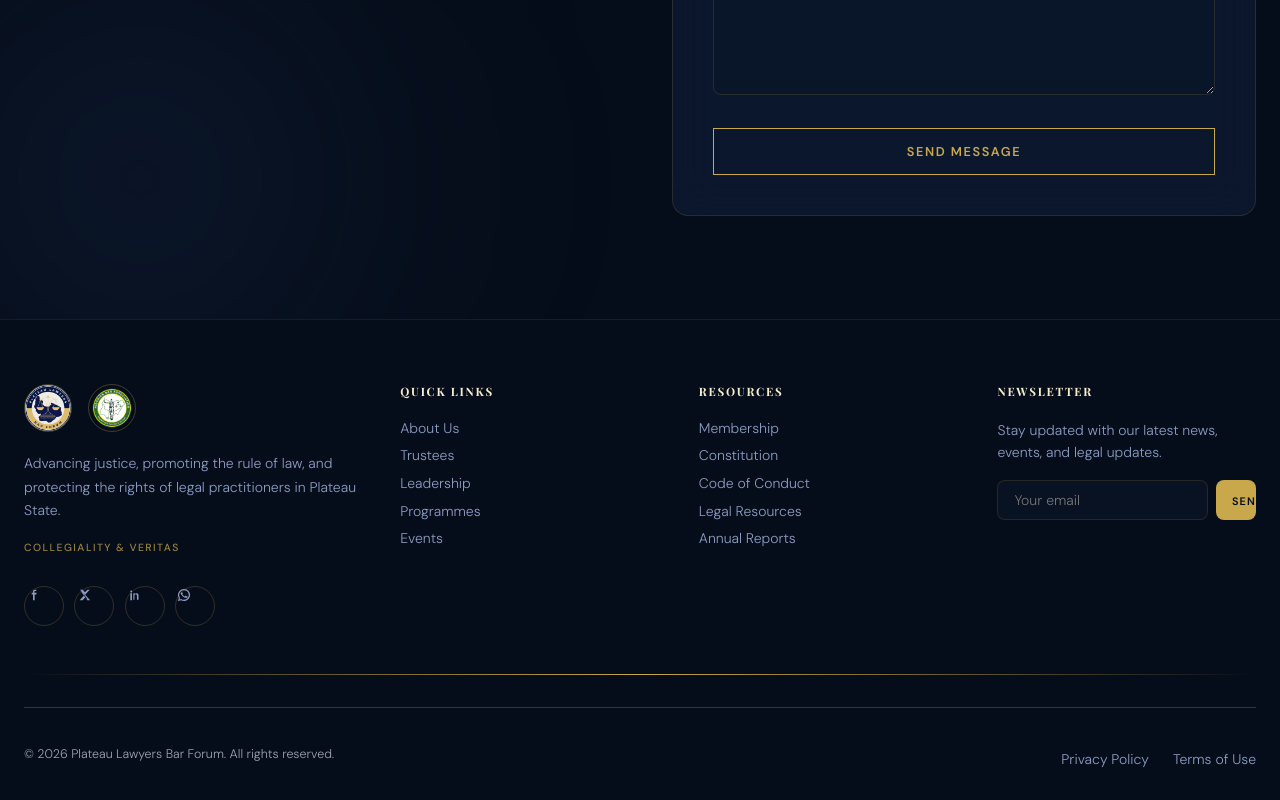
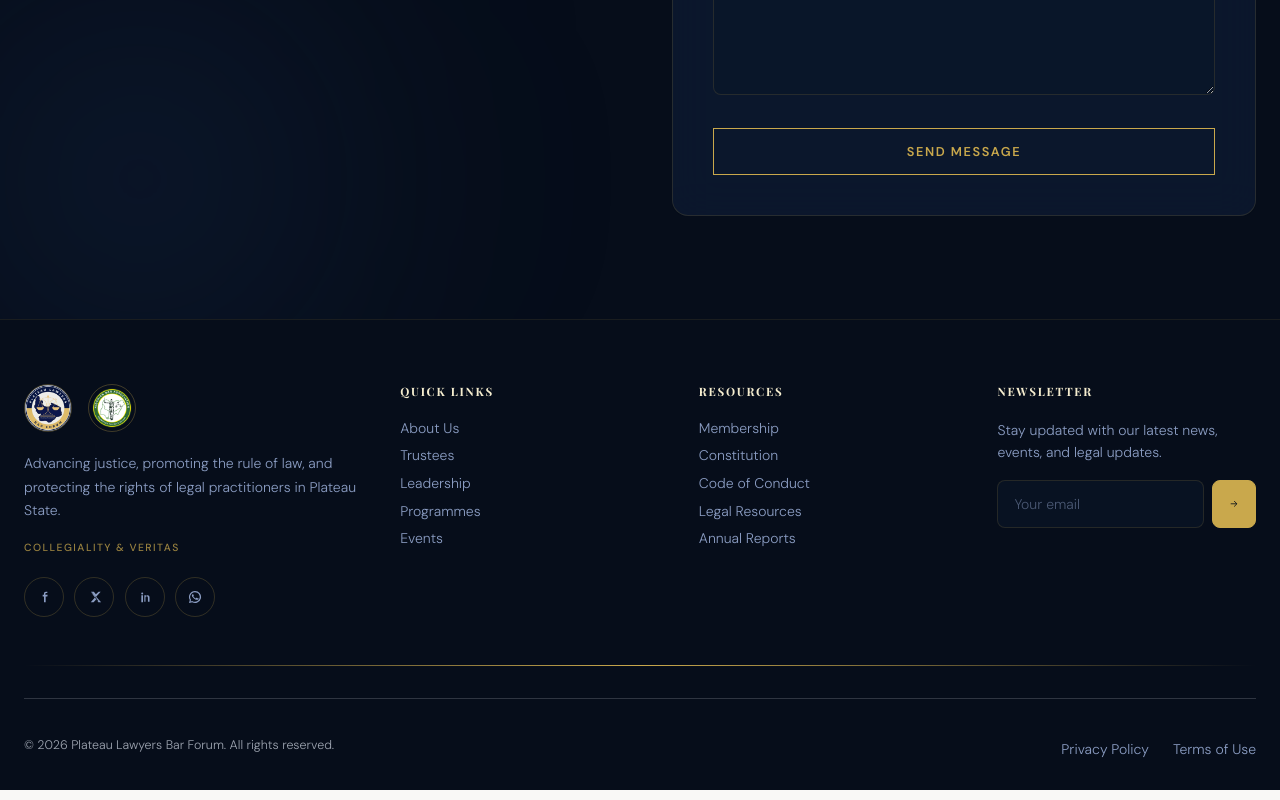
Before and after one commit to aaronKigun/plbf, a Next.js app: page / in a window 1280 px wide. Shown: the part 9274-10074 px from the top of the page. Built offline with nearby package versions, Linux system fonts and the light colour scheme; no server answers; the database is empty; a web font is replaced by a local one.

Commit message:
On branch main Your branch is up to date with 'origin/main'.
 Changes to be committed:
	modified:   app/plbf-site.css
	modified:   components/Footer.tsx

```diff
--- a/app/plbf-site.css
+++ b/app/plbf-site.css
@@ -1113,7 +1113,7 @@
   margin-top: 1.25rem;
 }
 
-.plbf-site .footer-social-link {
+.plbf-site .footer-socials .footer-social-link {
   width: 2.5rem;
   height: 2.5rem;
   border-radius: 50%;
@@ -1123,6 +1123,7 @@
   justify-content: center;
   color: var(--fg-muted);
   margin-top: 0;
+  flex-shrink: 0;
   transition: color 0.3s ease, border-color 0.3s ease, background 0.3s ease, transform 0.3s ease;
 }
 
@@ -1169,6 +1170,7 @@
 .plbf-site .footer-newsletter form {
   display: flex;
   gap: 0.5rem;
+  align-items: stretch;
 }
 
 .plbf-site .footer-newsletter input {
@@ -1180,17 +1182,42 @@
   padding: 0.6rem 1rem;
   font-size: 0.875rem;
   color: var(--fg);
+  transition: border-color 0.3s ease;
+}
+
+.plbf-site .footer-newsletter input::placeholder {
+  color: rgba(139, 157, 195, 0.5);
+}
+
+.plbf-site .footer-newsletter input:focus {
+  outline: none;
+  border-color: rgba(201, 168, 76, 0.5);
 }
 
 .plbf-site .footer-newsletter button {
-  width: 2.5rem;
-  height: 2.5rem;
+  width: 2.75rem;
+  height: auto;
+  align-self: stretch;
   border-radius: 0.5rem;
-  border: none;
+  border: 1px solid var(--accent);
   background: var(--accent);
   color: var(--bg);
   cursor: pointer;
   flex-shrink: 0;
+  display: inline-flex;
+  align-items: center;
+  justify-content: center;
+  transition: background 0.3s ease, transform 0.3s ease;
+}
+
+.plbf-site .footer-newsletter button svg {
+  width: 1.1rem;
+  height: 1.1rem;
+}
+
+.plbf-site .footer-newsletter button:hover {
+  background: var(--accent-light);
+  transform: translateY(-1px);
 }
 
 .plbf-site .footer-divider {
--- a/components/Footer.tsx
+++ b/components/Footer.tsx
@@ -71,9 +71,13 @@ export default function Footer() {
           <div className="footer-newsletter">
             <h4>Newsletter</h4>
             <p>Stay updated with our latest news, events, and legal updates.</p>
-            <form>
+            <form className="newsletter-form">
               <input type="email" placeholder="Your email" aria-label="Email address" />
-              <button type="button" aria-label="Subscribe">Send</button>
+              <button type="button" aria-label="Subscribe">
+                <svg viewBox="0 0 24 24" aria-hidden="true">
+                  <path d="M5 12h13M13 6l6 6-6 6" fill="none" stroke="currentColor" strokeWidth="2" strokeLinecap="round" strokeLinejoin="round" />
+                </svg>
+              </button>
             </form>
           </div>
         </div>
```
